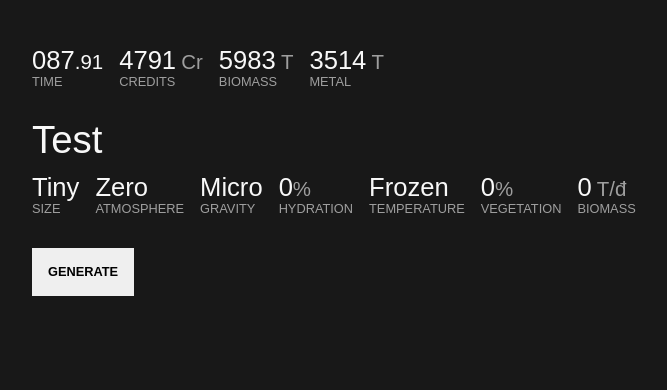
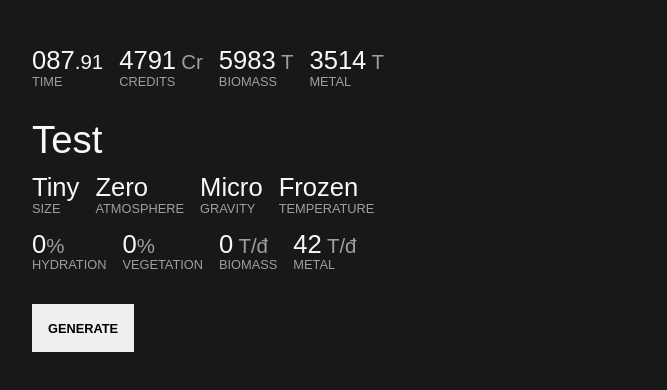
Before and after one commit to joshforisha/space-game, a React (Vite) app: page / in a window 1280 px wide. Shown: the top 390 px of the page, without its empty margins (0-667 px from the left). Built offline with nearby package versions, Linux system fonts and the light colour scheme.

Commit message:
Add Metal production gen to World

```diff
--- a/src/data/world.ts
+++ b/src/data/world.ts
@@ -12,6 +12,7 @@ export interface World {
   gravity: Gravity;
   hydration: number;
   id: string;
+  metal: number;
   name: string;
   size: Size;
   temperature: Temperature;
@@ -85,6 +86,7 @@ export function generateWorld(name: string, maxSize?: Size): World {
   const temperature = genTemperature(atmosphere);
   const vegetation = genVegetation(temperature, hydration);
   const biomass = genBiomass(size, vegetation);
+  const metal = genMetal(size);
 
   return {
     atmosphere,
@@ -92,6 +94,7 @@ export function generateWorld(name: string, maxSize?: Size): World {
     gravity,
     hydration,
     id: uuid(),
+    metal,
     name,
     size,
     temperature,
@@ -141,8 +144,8 @@ function genGravity(size: Size): Gravity {
   return weightedItem(items);
 }
 
-function genHydration(atmos: Atmosphere): number {
-  switch (atmos) {
+function genHydration(atmosphere: Atmosphere): number {
+  switch (atmosphere) {
     case Atmosphere.Zero:
       return 0;
     case Atmosphere.Thin:
@@ -153,6 +156,21 @@ function genHydration(atmos: Atmosphere): number {
       return randomInt(20, 100);
     case Atmosphere.Impenetrable:
       return randomInt(50, 100);
+  }
+}
+
+function genMetal(size: Size): number {
+  switch (size) {
+    case Size.Tiny:
+      return randomInt(10, 100);
+    case Size.Small:
+      return randomInt(25, 250);
+    case Size.Medium:
+      return randomInt(50, 500);
+    case Size.Large:
+      return randomInt(100, 1000);
+    case Size.Huge:
+      return randomInt(200, 2000);
   }
 }
 
--- a/src/main.tsx
+++ b/src/main.tsx
@@ -78,17 +78,22 @@ function Main() {
         <Slab label="Size">{world.size}</Slab>
         <Slab label="Atmosphere">{world.atmosphere}</Slab>
         <Slab label="Gravity">{world.gravity}</Slab>
+        <Slab label="Temperature">{world.temperature}</Slab>
+      </Slabs>
+      <Slabs>
         <Slab label="Hydration">
           {world.hydration}
           <Unit>%</Unit>
         </Slab>
-        <Slab label="Temperature">{world.temperature}</Slab>
         <Slab label="Vegetation">
           {world.vegetation}
           <Unit>%</Unit>
         </Slab>
         <Slab label="Biomass">
           {world.biomass}&thinsp;<Unit>T/&#273;</Unit>
+        </Slab>
+        <Slab label="Metal">
+          {world.metal}&thinsp;<Unit>T/&#273;</Unit>
         </Slab>
       </Slabs>
       <Button onClick={() => setWorld(generateWorld("Test"))}>Generate</Button>
```
